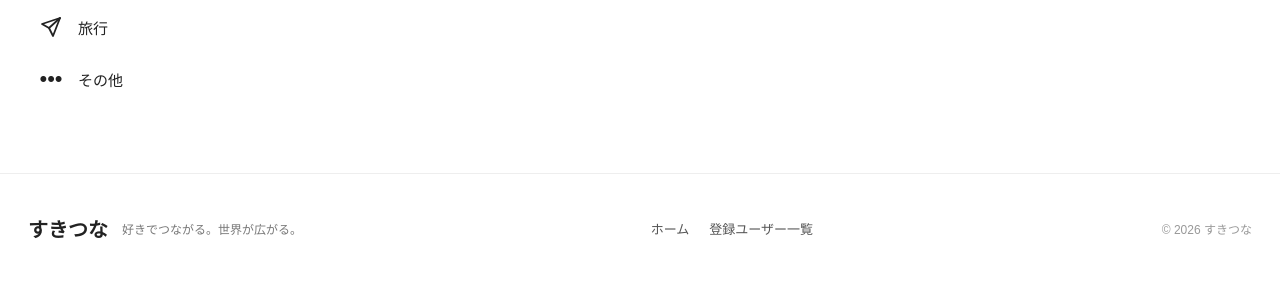
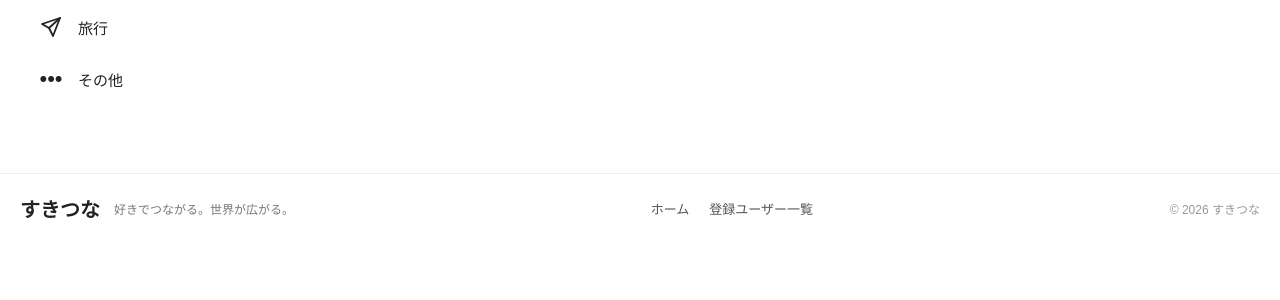
Before and after one commit to sat0816har-cpu/django_app, a Django app: page / in a window 1280 px wide. Shown: the part 416-716 px from the top of the page. Run offline with Django 4.2, Linux system fonts and the light colour scheme; data that the repository does not hold is empty.

Commit message:
Update style.css

```diff
--- a/static/style.css
+++ b/static/style.css
@@ -377,7 +377,7 @@ article {
     justify-content: space-between;
     flex-wrap: wrap;
     gap: 10px;
-    padding: 40px 28px !important;
+    padding: 20px;
 
 }
 
```
